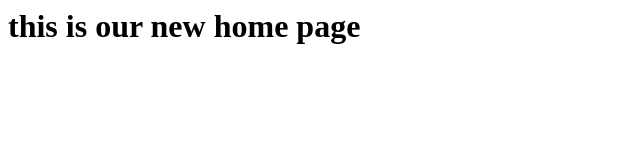
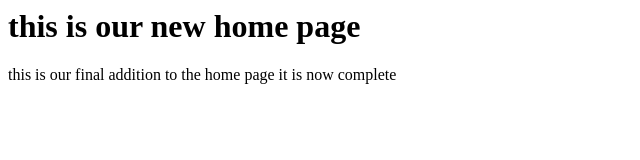
Before and after one commit to mehdibenmariem/profitable_git_lessons, a plain HTML site: page home_page.html in a window 1280 px wide. Shown: the whole page, without its empty margins (0-640 px from the left). Drawn offline with Linux system fonts and the light colour scheme.

Commit message:
complete home_page

```diff
--- a/home_page.html
+++ b/home_page.html
@@ -6,5 +6,6 @@
 </head>
 <body>
     <h1>this is our new home page</h1>
+    <p>this is our final addition to the home page it is now complete</p>
 </body>
 </html>
```
